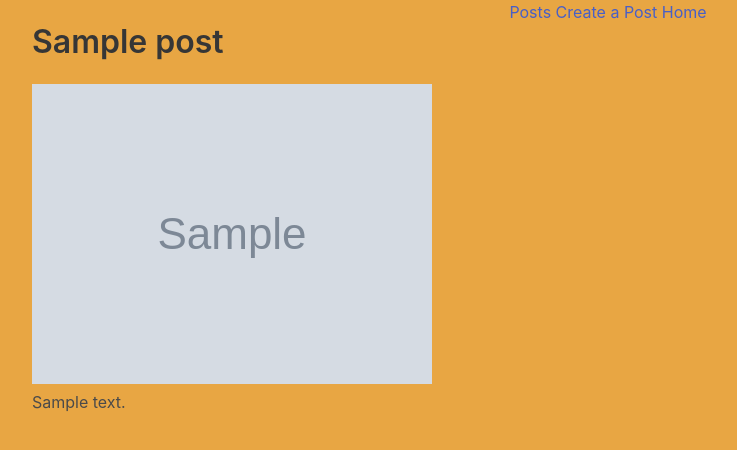
After one commit to raymondborel/FriendlyDjangoApp, a Django app: page /posts/1/ in a window 1280 px wide. The commit adds this page. Shown: the top 450 px of the page, without its empty margins (32-769 px from the left). Run offline with Django 4.2, Linux system fonts and the light colour scheme; tables that the repository leaves empty hold one stand-in row (values such as "Sample post"); grey boxes marked "Sample" are stand-in pictures.

Commit message:
created Detail page

```diff
--- a/main_app/templates/base.html
+++ b/main_app/templates/base.html
@@ -20,7 +20,7 @@
   <body>
     <div class="has-text-centered">
       <a href="/posts">Posts</a>
-      <a href="/posts_create">Creat a Post</a>
+      <a href="/posts/new">Create a Post</a>
       <a class="has-text-centered" href="/">Home</a>
     </div>
 
--- a/main_app/templates/post_create.html
+++ b/main_app/templates/post_create.html
@@ -8,11 +8,9 @@
 <!--  Generate inputs  -->
   <div class="field">
     {{form.as_p}}
-  </div>>
+  </div>
 <!--  Submit form  -->
     <div class="control">
         <input type="submit" value="Submit" class="button is-primary" />
     </div>
 </form>
-
-{% endblock %}
--- /dev/null
+++ b/main_app/templates/post_detail.html
@@ -0,0 +1,19 @@
+{% extends 'base.html' %}
+{% block title %}Posts{% endblock %}
+
+
+{% block content %}
+  <div class="container">
+    <div class="columns">
+      <div class="column is-three-quarters">
+        <div class="content">
+          <h1 class="title">{{ post.title }}</h1>
+          <img src="{{ post.img }}" alt="{{ post.title }}" class="post-image">
+          <p>{{ post.body }}</p>
+        </div>
+      </div>
+      <div class="column">
+      </div>
+    </div>
+  </div>
+{% endblock %}
--- a/main_app/templates/post_list.html
+++ b/main_app/templates/post_list.html
@@ -10,7 +10,7 @@
     <div class="columns is-multiline">
       {% for post in posts %}
       <div class="column is-one-third">
-        <a href="">
+        <a href="{% url 'post_detail' post.pk %}">
           <div class="box">
             <div class="content">
               <div class="has-text-centered">
--- a/main_app/urls.py
+++ b/main_app/urls.py
@@ -4,5 +4,6 @@ from . import views
 urlpatterns = [
     path('', views.Home.as_view(), name="home"),
     path('posts/', views.PostList.as_view(), name="post_list"),
-    path('posts/new/', views.PostCreate.as_view(), name="post_create")
+    path('posts/new/', views.PostCreate.as_view(), name="post_create"),
+    path('posts/<int:pk>/', views.PostDetail.as_view(), name="post_detail")
 ]
--- a/main_app/views.py
+++ b/main_app/views.py
@@ -1,6 +1,7 @@
 from django.shortcuts import render
 from django.views.generic.base import TemplateView
 from django.views.generic.edit import CreateView
+from django.views.generic import DetailView
 from django.views import View
 from .models import Post
 
@@ -23,6 +24,10 @@ class PostList(TemplateView):
 
 class PostCreate(CreateView):
     model = Post
-    fields = ['name', 'img', 'body']
+    fields = ['title', 'img', 'body']
     template_name = "post_create.html"
     success_url = '/posts/'
+
+class PostDetail(DetailView):
+    model = Post
+    template_name = "post_detail.html"
```
